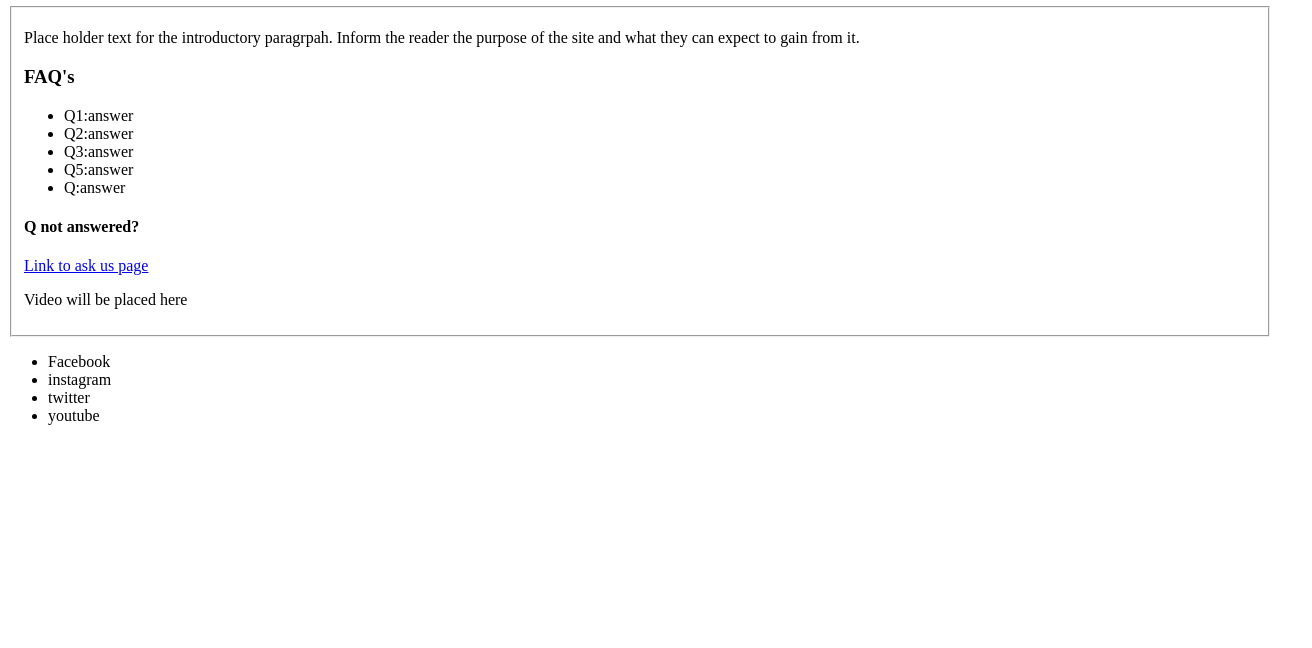
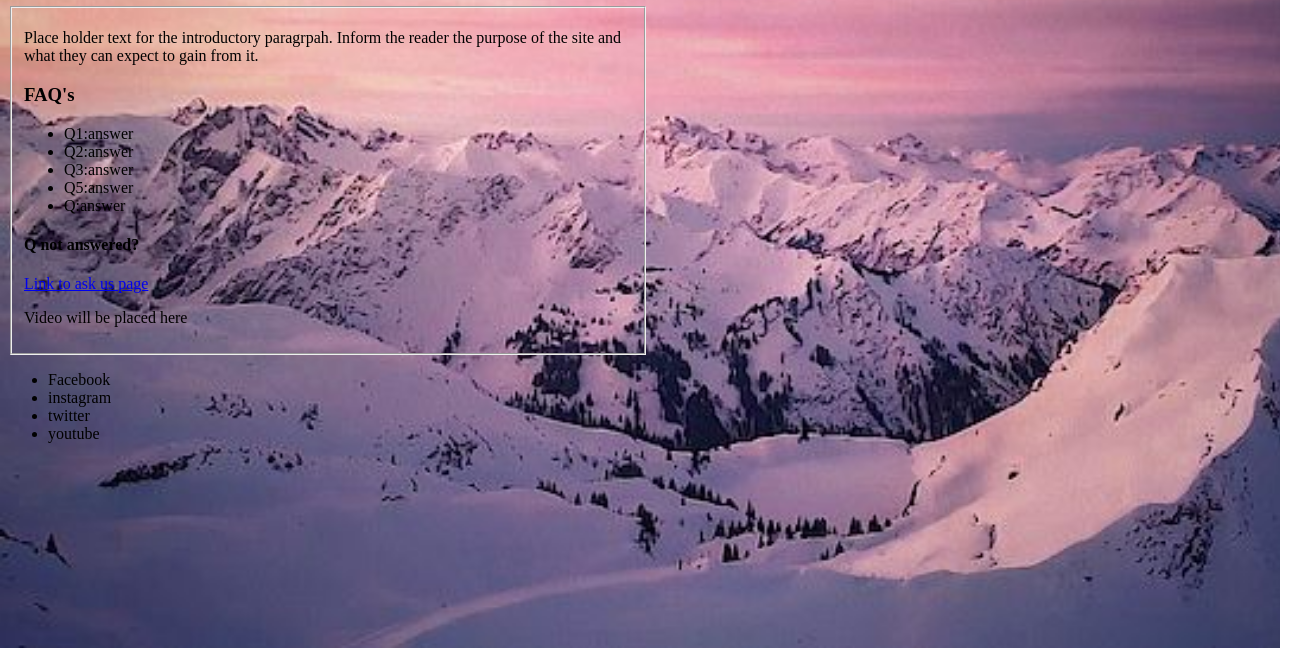
Before and after one commit to GeorgeOsborn97/Code-Institute-Project1-Beginners-Guide-to-Snowsports, a plain HTML site: page index.html in a window 1280 px wide. Shown: the part 152-800 px from the top of the page, 1312 px wide, since content can reach past the window. Drawn offline with Linux system fonts and the light colour scheme.

Commit message:
add place holder background image

```diff
--- a/assets/css/style.css
+++ b/assets/css/style.css
@@ -1,5 +1,15 @@
 /*Imported text font from google fonts - credit goes to Cadson Demak @ Principal design*/
 @import url('https://fonts.googleapis.com/css2?family=Kanit:wght@300;400&family=Lato:wght@300&family=Oswald&display=swap');
+
+body{
+    background-image:url("../images/mountain-at-dawn.jpg");
+    background-repeat:no-repeat;
+    max-width:50%;
+    max-height:1200px;
+    background-size:cover;
+    overflow:hidden;
+    background-attachment:fixed;
+}
 
 /*Styling for the header element and those elements nested within including the nav and h2 elements*/
 /*general styling for the nav bar*/
```
Also changed, not shown: assets/images/mountain-at-dawn.jpg (added).
